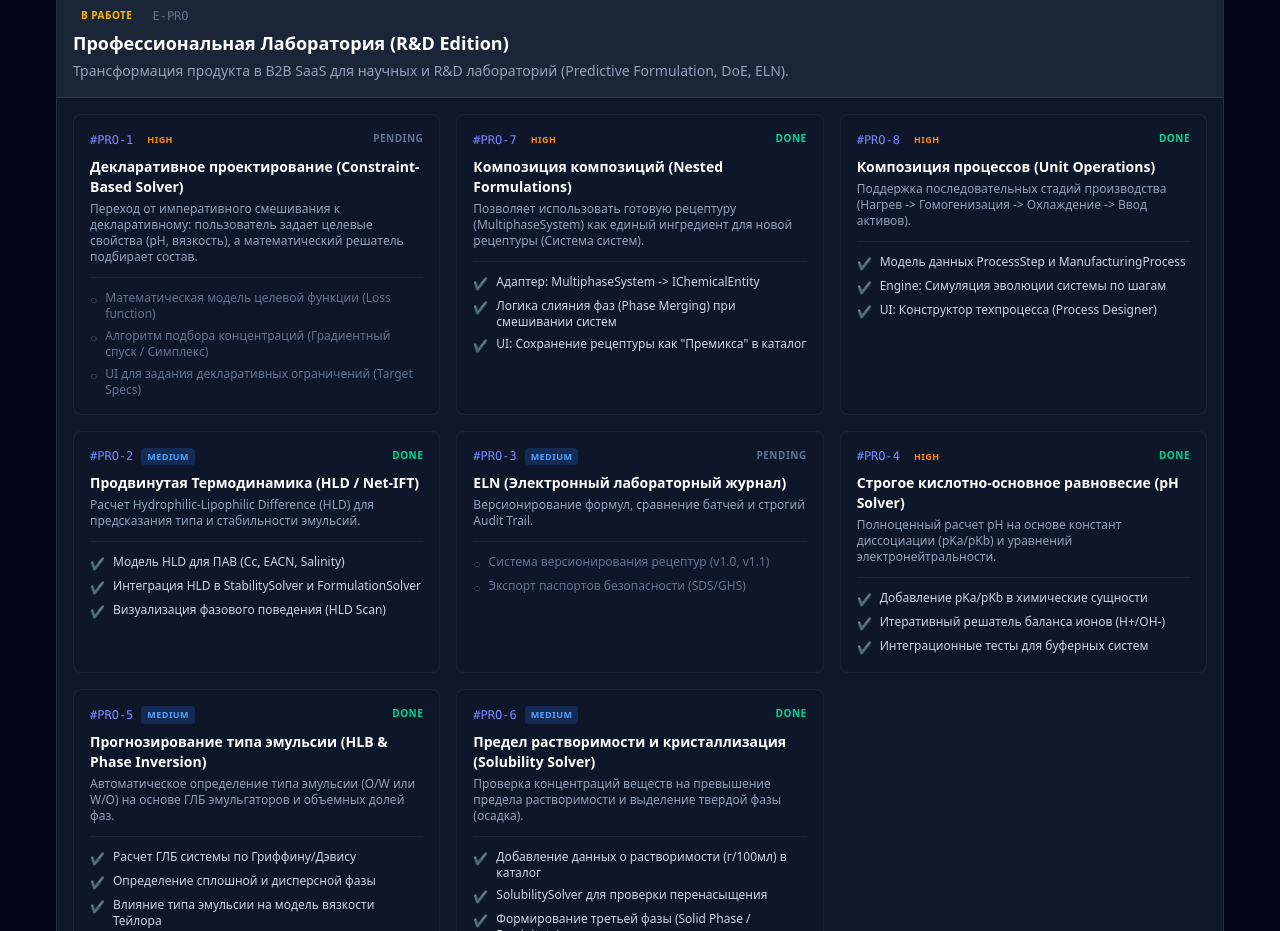
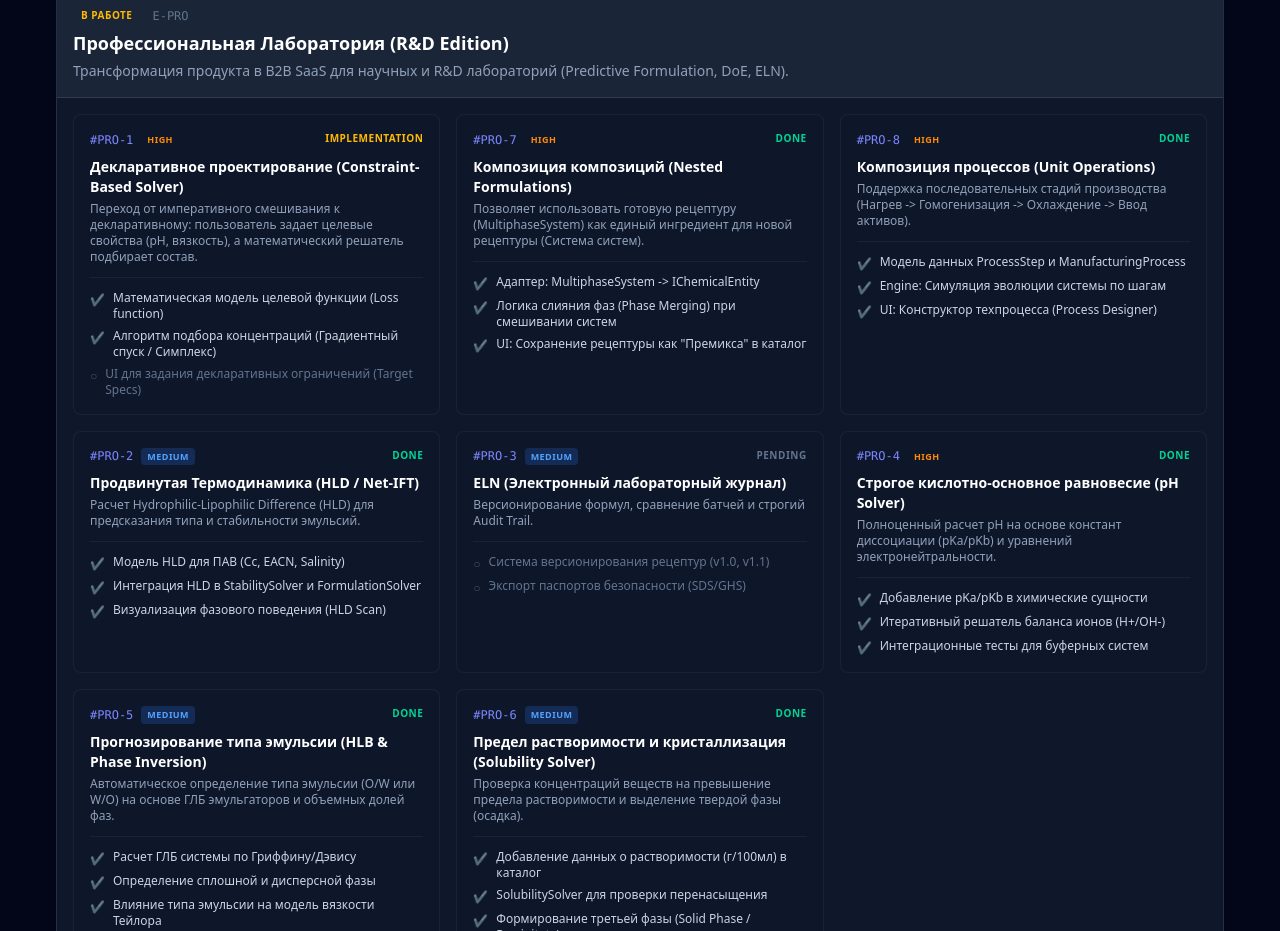
Before and after one commit to uladziislau/chem-cad, an Angular app: page /development/board in a window 1280 px wide. Shown: the part 3061-3992 px from the top of the page. Built offline with nearby package versions, Linux system fonts and the light colour scheme.

Commit message:
chore: update PRO-1 status to implementation

```diff
--- a/modules/development/data/dev-tasks.data.ts
+++ b/modules/development/data/dev-tasks.data.ts
@@ -113,12 +113,12 @@ export const DEV_EPICS: DevelopmentEpic[] = [
       {
         id: 'PRO-1',
         title: 'Декларативное проектирование (Constraint-Based Solver)',
-        status: 'pending',
+        status: 'implementation',
         priority: 'high',
         description: 'Переход от императивного смешивания к декларативному: пользователь задает целевые свойства (pH, вязкость), а математический решатель подбирает состав.',
         subtasks: [
-          { id: 'P1.1', title: 'Математическая модель целевой функции (Loss function)', status: 'pending' },
-          { id: 'P1.2', title: 'Алгоритм подбора концентраций (Градиентный спуск / Симплекс)', status: 'pending' },
+          { id: 'P1.1', title: 'Математическая модель целевой функции (Loss function)', status: 'done' },
+          { id: 'P1.2', title: 'Алгоритм подбора концентраций (Градиентный спуск / Симплекс)', status: 'done' },
           { id: 'P1.3', title: 'UI для задания декларативных ограничений (Target Specs)', status: 'pending' }
         ]
       },
```
